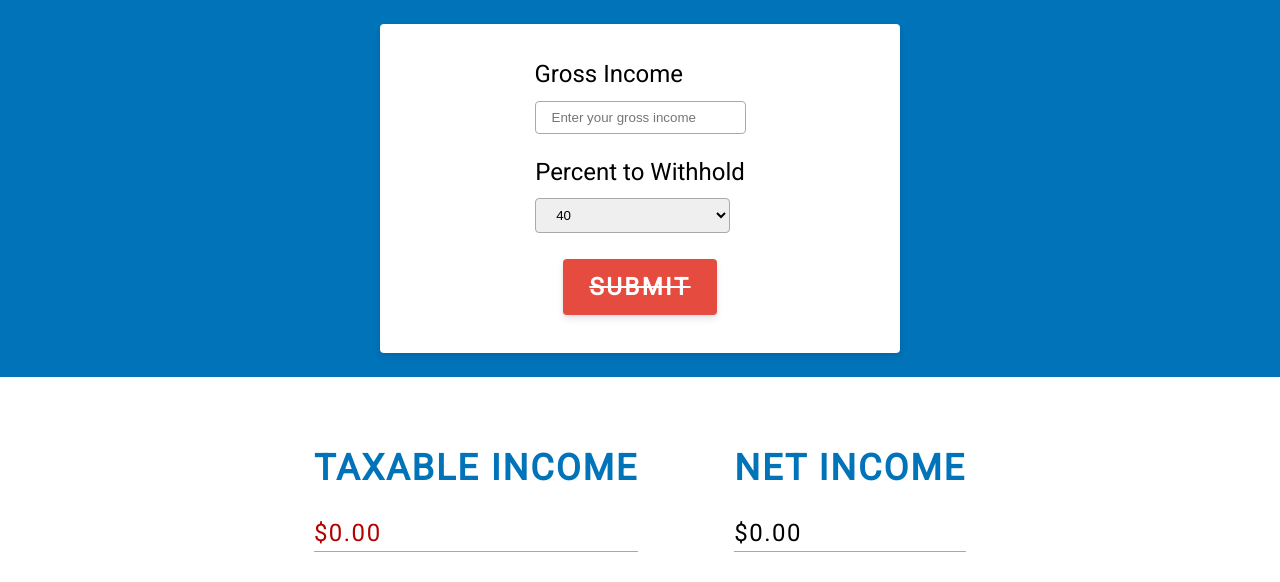
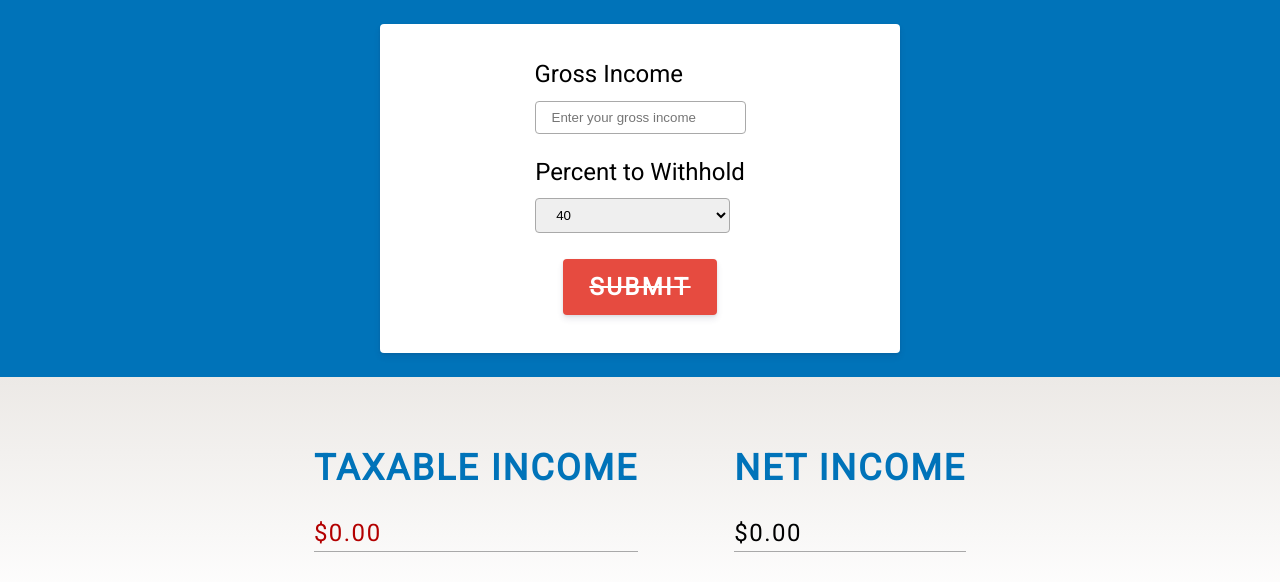
Before and after one commit to adriantoddross/set-aside, a React (Create React App) app: page / in a window 1280 px wide. Shown: the top 582 px of the page. Built offline with nearby package versions, Linux system fonts and the light colour scheme.

Commit message:
add gradient bg

```diff
--- a/src/Components/SetAside.css
+++ b/src/Components/SetAside.css
@@ -4,6 +4,7 @@
   }
 
   .form-results {
+    background-image: linear-gradient(#ECE9E6, #ffffff);
     display: flex;
     align-items: center;
     flex-direction: row;
```
